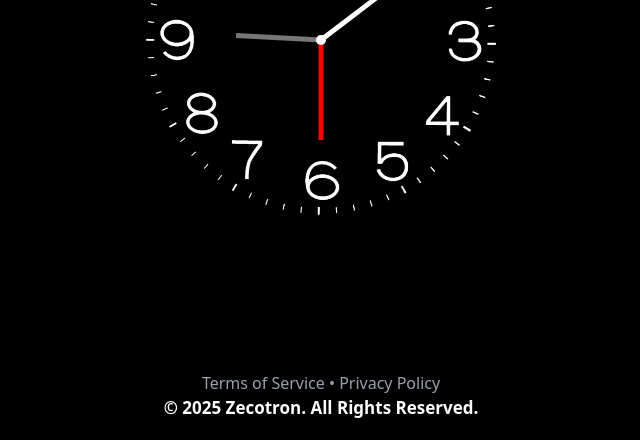
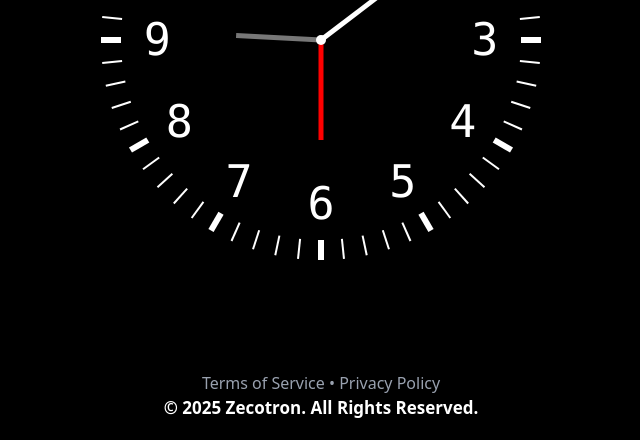
Before and after one commit to Zhiro990/Clock, a plain HTML site: page index.html in a window 1280 px wide. Shown: the part 360-800 px from the top of the page, without its empty margins (319-959 px from the left). Drawn offline with nearby package versions, Linux system fonts and the light colour scheme.

Commit message:
Changed the background

```diff
--- a/index.html
+++ b/index.html
@@ -12,13 +12,69 @@
   <meta content="Clock" property="og:title" />
   <meta content="Just a clock." property="og:description" />
   <meta content="#ff0000" name="theme-color" />
+
   <script src="https://unpkg.com/@tailwindcss/browser@4"></script>
+
+  <style type="text/tailwindcss">
+    .absolute-center {
+      @apply top-1/2 left-1/2 absolute;
+    }
+
+    #clock-line {
+      @apply h-[200px] w-[2px] bg-transparent -translate-x-1/2 -translate-y-full origin-bottom top-1/2 left-1/2 absolute;
+
+      &::before {
+        @apply content-[""] h-[20px] w-[2px] bg-white -translate-x-1/2 -translate-y-full top-0 left-1/2 absolute;
+      }
+
+      &:nth-child(5n+1)::before {
+        @apply w-[6px];
+      }
+    }
+
+    #clock-number {
+      @apply h-[130px] w-[2px] bg-transparent -translate-x-1/2 -translate-y-full origin-bottom top-1/2 left-1/2 absolute;
+    }
+
+    #clock-number-text {
+      @apply font-mono text-[45px] text-white -translate-x-1/2 -translate-y-full top-0 left-1/2 absolute;
+    }
+  </style>
 </head>
 
 <body class="min-h-screen bg-black justify-center items-center text-center">
   <script>
+    setTimeout(() => {
       function rotate(element, rotation) {
         return document.querySelector("#" + element).style.transform = "rotate(" + rotation + "deg)";
+      }
+
+      const clock_background = document.querySelector("#clock-background");
+
+      for (let i = 0; i < 60; i++) {
+        const clock_line = document.createElement("div");
+
+        clock_line.id = "clock-line";
+        clock_line.style.transform = `rotate(${i * 6}deg)`;
+
+        clock_background.appendChild(clock_line);
+      }
+
+      for (let i = 0; i < 12; i++) {
+        const clock_number = document.createElement("div");
+
+        clock_number.id = "clock-number";
+        clock_number.style.transform = `rotate(${i * 30}deg)`;
+
+        const clock_number_text = document.createElement("p");
+
+        clock_number_text.id = "clock-number-text";
+        clock_number_text.innerText = i || 12;
+        clock_number_text.style.transform = `rotate(-${i * 30}deg)`;
+
+        clock_number.appendChild(clock_number_text);
+
+        clock_background.appendChild(clock_number);
       }
 
       let hour_rotation = 0;
@@ -37,23 +93,26 @@
         rotate("minute-hand", minute_rotation);
         rotate("second-hand", second_rotation);
       });
+    }, 1000);
   </script>
 
   <div id="page" class="h-screen w-full absolute">
     <div id="clock" class="content">
-      <img id="clock-numbers"
-        class="size-[350px] -translate-1/2 top-1/2 left-1/2 absolute select-none pointer-events-none"
-        src="./pictures/clock-numbers.png" alt="Clock Numbers" />
+      <div id="clock-background" class="content -translate-1/2 absolute-center"></div>
+
       <div id="hour-hand"
-        class="h-[70px] w-[5px] bg-white -translate-x-1/2 -translate-y-full top-1/2 left-1/2 origin-bottom absolute">
+        class="h-[70px] w-[5px] bg-white -translate-x-1/2 -translate-y-full origin-bottom absolute-center">
       </div>
+
       <div id="minute-hand"
-        class="h-[85px] w-[5px] bg-[#777777] -translate-x-1/2 -translate-y-full top-1/2 left-1/2 origin-bottom absolute">
+        class="h-[85px] w-[5px] bg-[#777777] -translate-x-1/2 -translate-y-full origin-bottom absolute-center">
       </div>
+
       <div id="second-hand"
-        class="h-[100px] w-[5px] bg-[#ff0000] -translate-x-1/2 -translate-y-full top-1/2 left-1/2 origin-bottom absolute">
+        class="h-[100px] w-[5px] bg-[#ff0000] -translate-x-1/2 -translate-y-full origin-bottom absolute-center">
       </div>
-      <div id="dot" class="size-[10px] bg-white rounded-full -translate-1/2 top-1/2 left-1/2 absolute"></div>
+
+      <div id="dot" class="size-[10px] bg-white rounded-full -translate-1/2 absolute-center"></div>
     </div>
 
     <div id="footer" class="h-auto w-full py-[20px] bottom-0 fixed">
```
Lines whose indentation alone changed are shown as unchanged.
